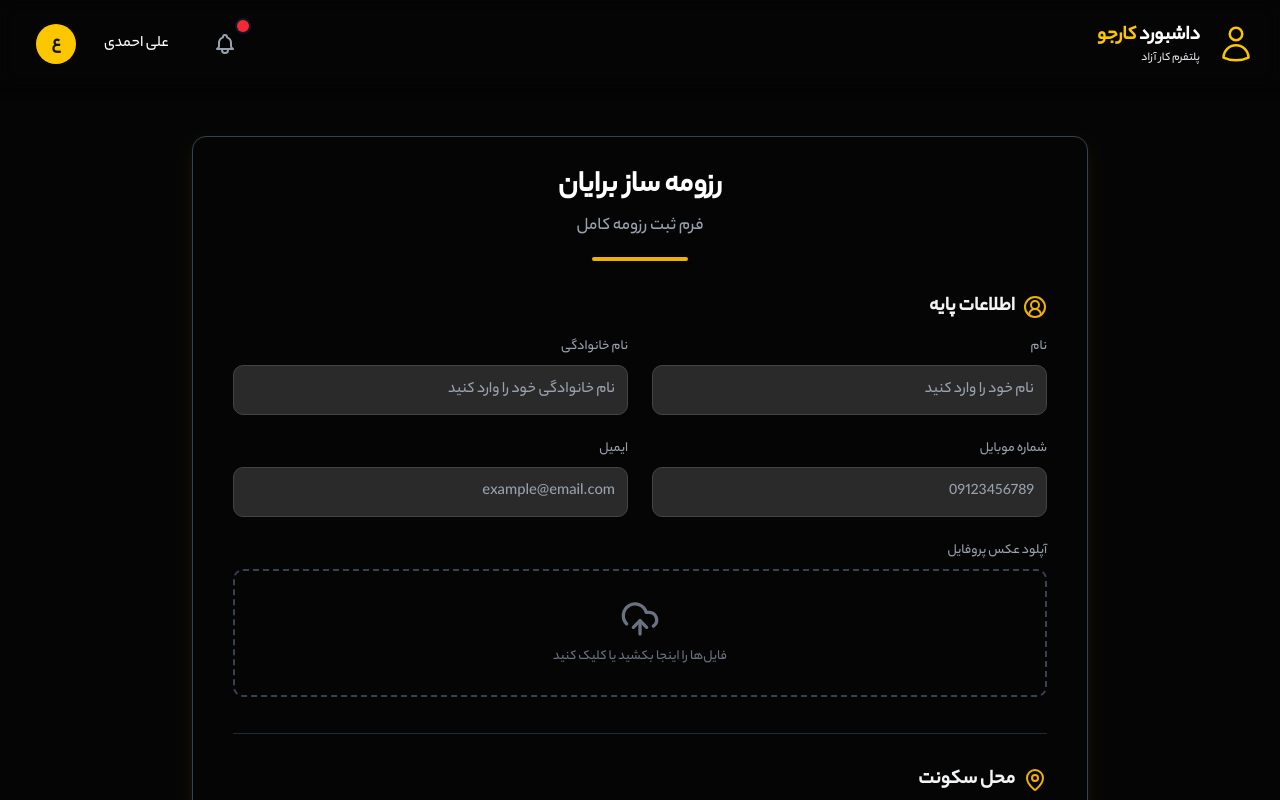
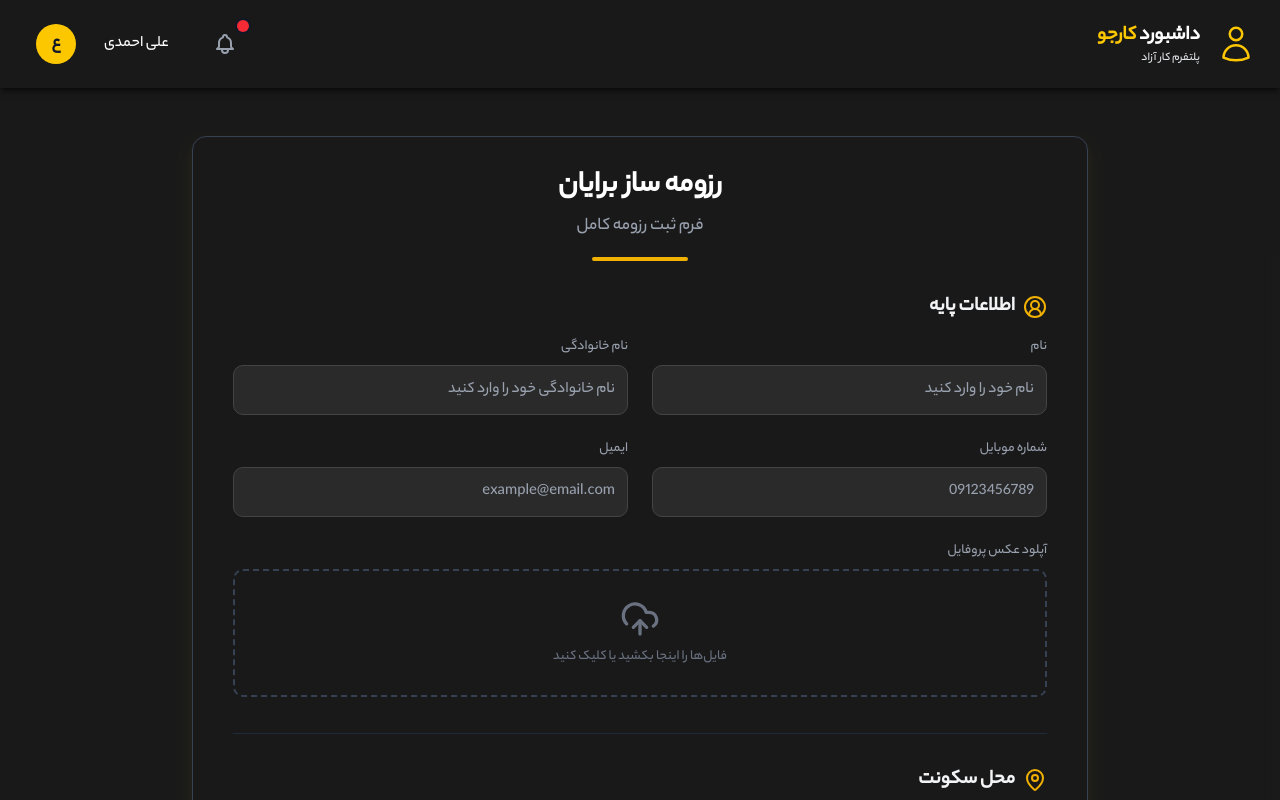
Before and after one commit to amirrezaynf/brayan-jobs, a Next.js app: page /karjoo/resume in a window 1280 px wide. Shown: the top 800 px of the page. Built offline with nearby package versions, Linux system fonts and the light colour scheme.

Commit message:
change body color and resume theme

```diff
--- a/src/app/globals.css
+++ b/src/app/globals.css
@@ -19,7 +19,6 @@
 body,
 html {
   font-family: "Yekan Bakh", "Tahoma", sans-serif;
-  background-color: #000000dd !important;
   color: #d1d5db !important;
   direction: rtl;
   overflow-x: hidden;
--- a/src/app/karjoo/resume/page.jsx
+++ b/src/app/karjoo/resume/page.jsx
@@ -276,7 +276,7 @@ export default function ResumePage() {
       dir="rtl"
     >
       <KarjooHeader />
-      <div className="container mx-auto px-4 py-8 md:py-12">
+      <div className=" bg-black/90 container mx-auto px-4 py-8 md:py-12">
         <div className="max-w-4xl mx-auto border border-gray-700  rounded-xl shadow-lg shadow-yellow-500/10 overflow-hidden">
           <div className="px-6 py-8 sm:px-10">
             {/* Header */}
--- a/src/app/karjoo/reveived-resumes/page.jsx
+++ b/src/app/karjoo/reveived-resumes/page.jsx
@@ -786,11 +786,11 @@ function ReceivedResumesPageContent() {
   };
 
   return (
-    <div className="min-h-screen bg-black text-white pb-6 ">
+    <div className="min-h-screen bg-black/90 text-white pb-6 ">
       {/* <KarjooHeader /> */}
 
 
-      <div className="max-w-7xl mx-auto space-y-6 mt-10">
+      <div className="max-w-7xl mx-auto space-y-6 ">
         <div className="flex items-center justify-between">
           <div>
             <h1 className="text-3xl font-bold text-white text-right">
--- a/src/components/layout/header/KarjooHeader.jsx
+++ b/src/components/layout/header/KarjooHeader.jsx
@@ -2,7 +2,7 @@ import React from "react";
 
 export default function KarjooHeader() {
   return (
-    <header className=" backdrop-blur-sm shadow-md shadow-black/50 sticky top-0 z-30">
+    <header className="bg-black/90 backdrop-blur-sm shadow-md shadow-black/50 sticky top-0 z-30">
       <div className="container mx-auto px-4 lg:px-6 py-4 flex justify-between items-center">
         <div className="flex items-center space-x-4">
           <svg
```
